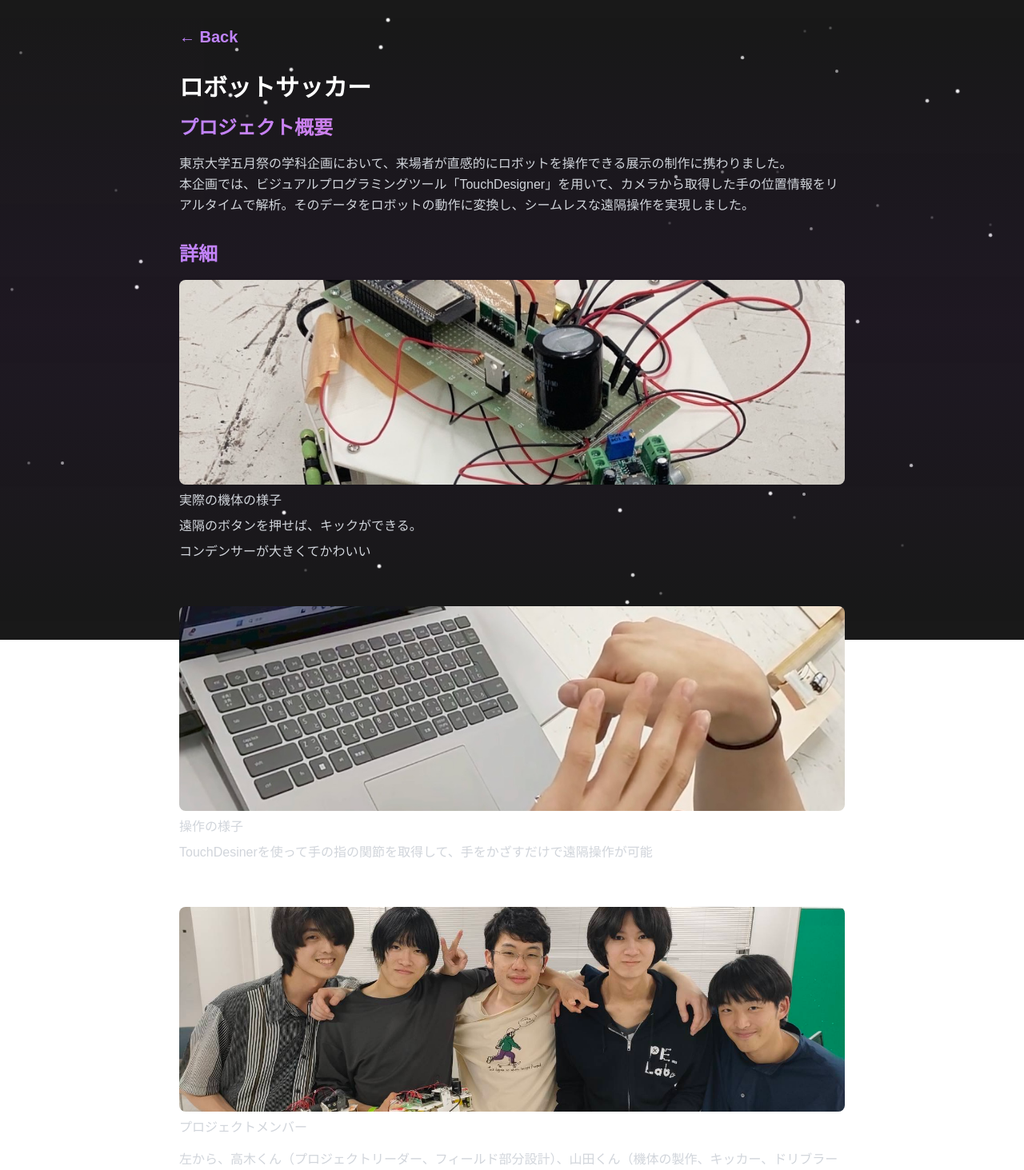
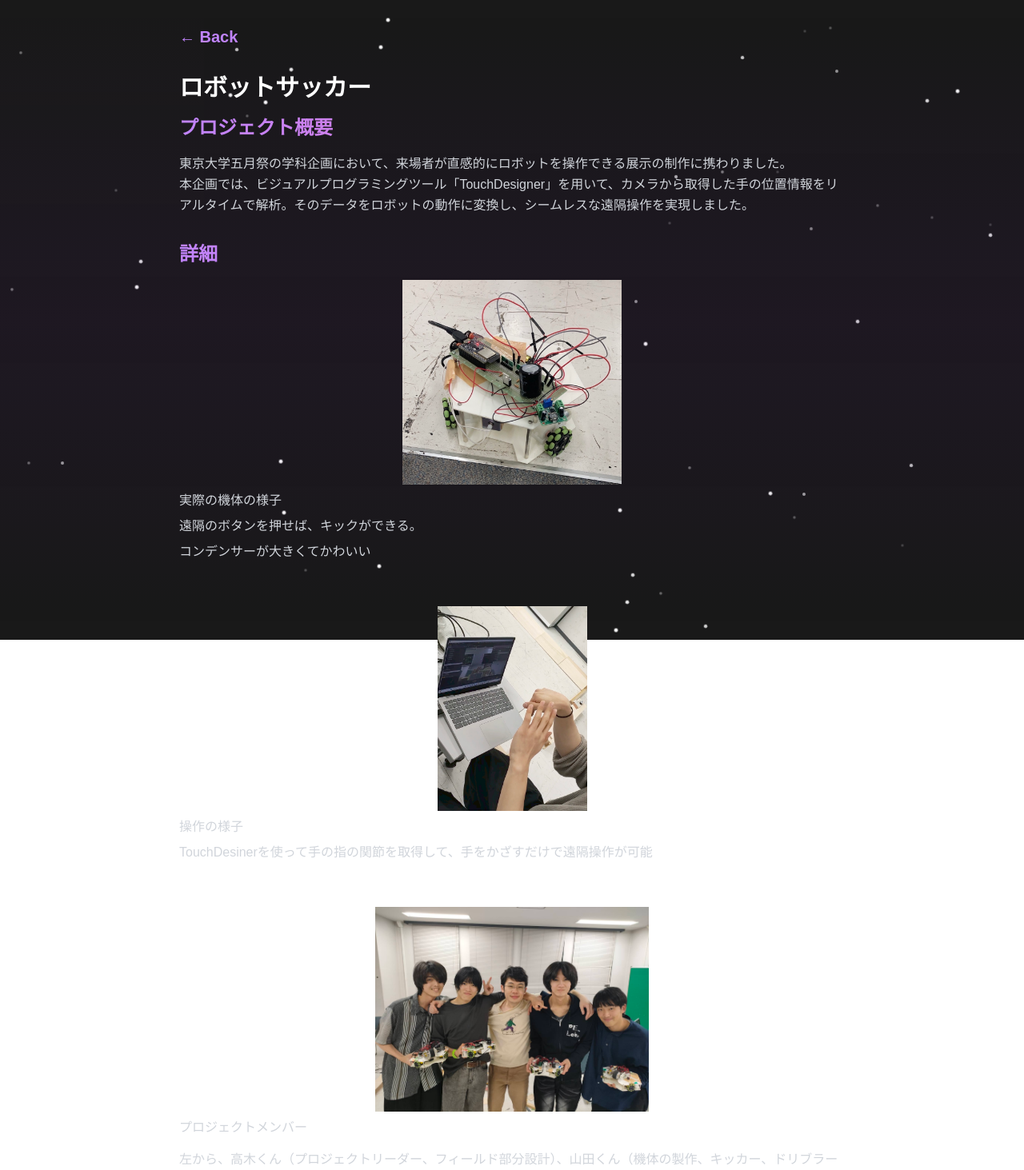
Before and after one commit to William-Syoshin/profile, a Next.js app: page /projects/project1 in a window 1280 px wide. Shown: the top 1463 px of the page at 80% size. Built offline with nearby package versions, Linux system fonts and the light colour scheme.

Commit message:
画像の最適化

```diff
--- a/src/app/components/projects/RobotSoccer.tsx
+++ b/src/app/components/projects/RobotSoccer.tsx
@@ -26,7 +26,7 @@ const RobotSoccer = () => {
                 src="/project1-1.jpg"
                 alt="プロジェクト画像1"
                 fill
-                className="object-cover"
+                className="object-contain"
               />
             </div>
             <p className="text-gray-300 mt-2">実際の機体の様子</p>
@@ -43,7 +43,7 @@ const RobotSoccer = () => {
                 src="/project1-2.jpg"
                 alt="プロジェクト画像2"
                 fill
-                className="object-cover"
+                className="object-contain"
               />
             </div>
             <p className="text-gray-300 mt-2">操作の様子</p>
@@ -57,7 +57,7 @@ const RobotSoccer = () => {
                 src="/project1-3.jpg"
                 alt="プロジェクト画像3"
                 fill
-                className="object-cover"
+                className="object-contain"
               />
             </div>
             <p className="text-gray-300 mt-2">プロジェクトメンバー</p>
```
